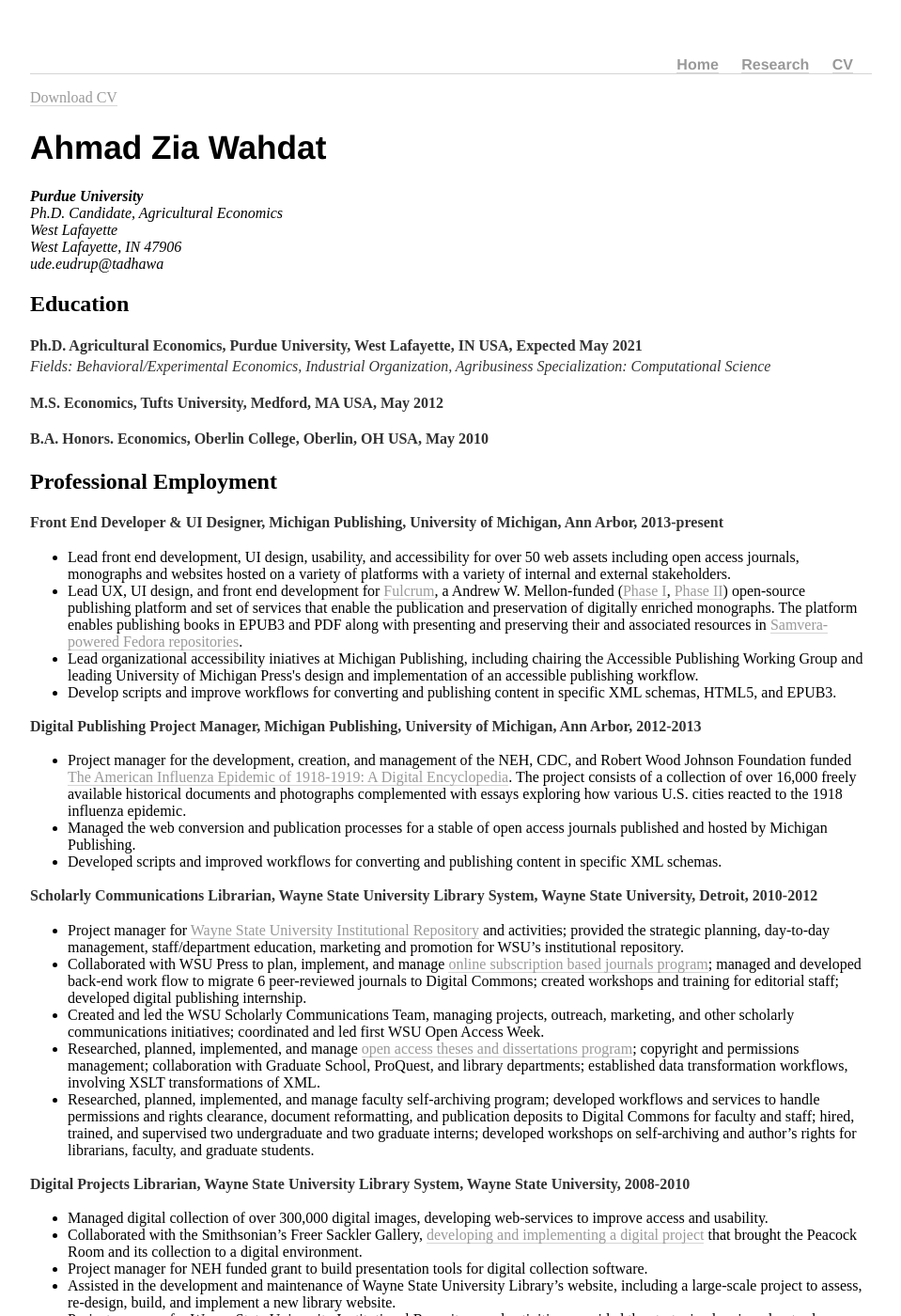
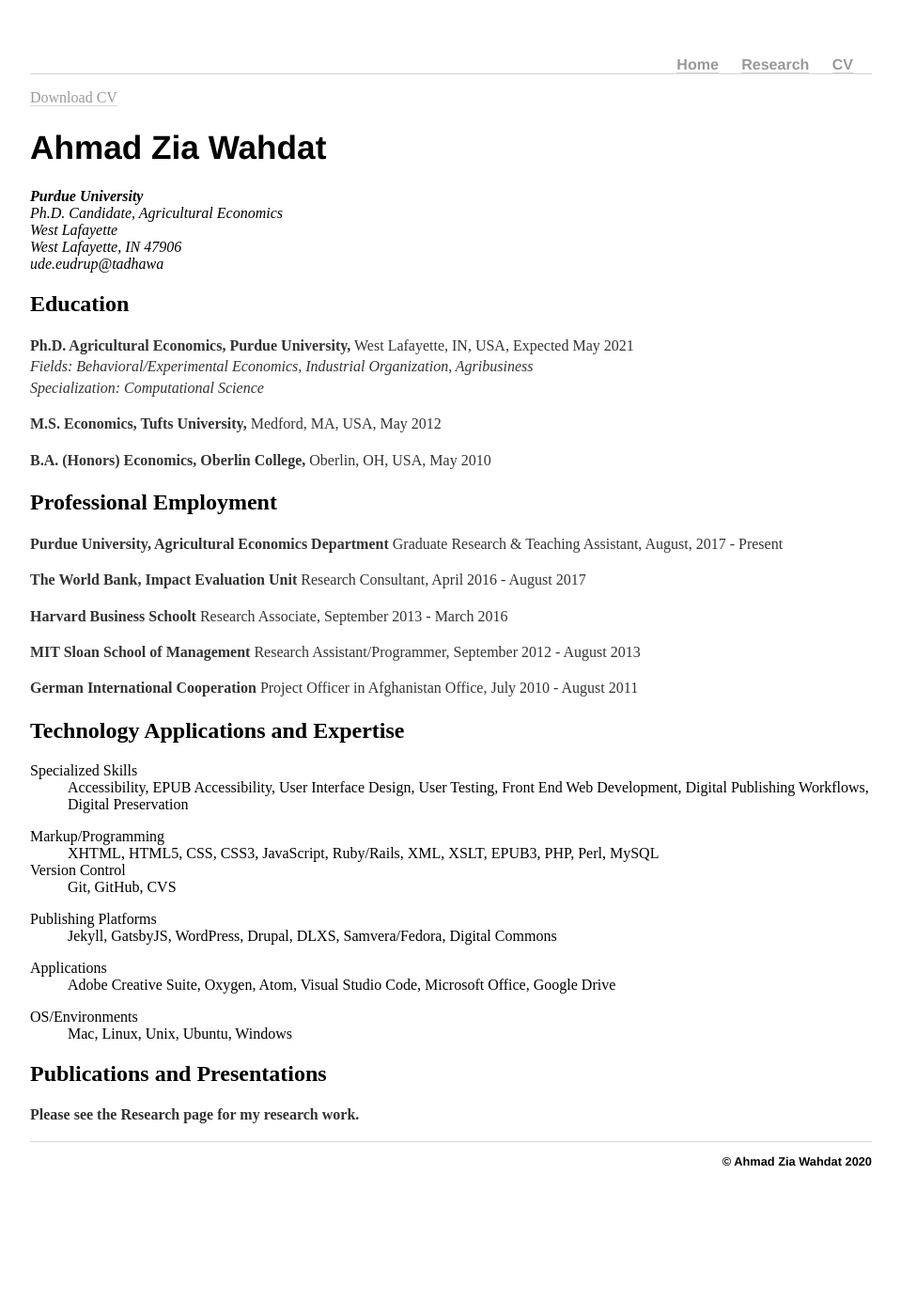
Before and after one commit to awahdat/webpage, a Jekyll site: the page built from cv/index.html, in a window 1280 px wide and 1400 px high. Shown: the whole window at 94% size, without its empty margins (160-1119 px from the left). Built offline with Jekyll 4.4.1, drawn with Linux system fonts in a browser that asks for light colours; some of the changed text lies outside the part shown.

Commit message:
Update index.html

```diff
--- a/cv/index.html
+++ b/cv/index.html
@@ -16,51 +16,26 @@ description: Current CV for Ahmad Zia Wahdat.
 				</div>
 
 				<h2>Education</h2>
-				<p><strong>Ph.D. Agricultural Economics, Purdue University, West Lafayette, IN USA, Expected May 2021</strong><br>
-				<em>Fields: Behavioral/Experimental Economics, Industrial Organization, Agribusiness</em>
-        <em>Specialization: Computational Science</em></p>
+				<p><strong>Ph.D. Agricultural Economics, Purdue University,</strong> West Lafayette, IN, USA, Expected May 2021<br>
+				<em>Fields: Behavioral/Experimental Economics, Industrial Organization, Agribusiness</em> <br>
+        			<em>Specialization: Computational Science</em></p>
 
-				<p><strong>M.S. Economics, Tufts University, Medford, MA USA, May 2012</strong></p>
+				<p><strong>M.S. Economics, Tufts University,</strong> Medford, MA, USA, May 2012</p>
 
-        <p><strong>B.A. Honors. Economics, Oberlin College, Oberlin, OH USA, May 2010</strong></p>
+        			<p><strong>B.A. (Honors) Economics, Oberlin College,</strong> Oberlin, OH, USA, May 2010</p>
 
 				<h2>Professional Employment</h2>
-				<p><strong>Front End Developer &amp; UI Designer, Michigan Publishing, University of Michigan, Ann Arbor, 2013-present</strong></p>
-				<ul>
-				<li>Lead front end development, UI design, usability, and accessibility for over 50 web assets including open access journals, monographs and websites hosted on a variety of platforms with a variety of internal and external stakeholders.</li>
-				<li>Lead UX, UI design, and front end development for <a href="https://fulcrum.org" title="Fulcrum website">Fulcrum</a>, a Andrew W. Mellon-funded (<a href=
-"https://mellon.org/grants/grants-database/grants/university-of-michigan/11500643/">Phase I</a>, <a href="https://mellon.org/grants/grants-database/grants/university-of-michigan/1710-04983/">Phase II</a>) open-source publishing platform and set of services that enable the publication and preservation of digitally enriched monographs. The platform enables publishing books in EPUB3 and PDF along with presenting and preserving their and associated resources in <a href="http://samvera.org/">Samvera-powered Fedora repositories</a>.</li>
-				<li>Lead organizational accessibility iniatives at Michigan Publishing, including chairing the Accessible Publishing Working Group and leading University of Michigan Press's design and implementation of an accessible publishing workflow.</li>
-				<li>Develop scripts and improve workflows for converting and publishing content in specific XML schemas, HTML5, and EPUB3.</li>
-				</ul>
+				<p><strong>Purdue University, Agricultural Economics Department</strong> Graduate Research &amp Teaching Assistant, August, 2017 - Present<br></p>
 
-				<p><strong>Digital Publishing Project Manager, Michigan Publishing, University of Michigan, Ann Arbor, 2012-2013</strong></p>
-				<ul>
-				<li>Project manager for the development, creation, and management of the NEH, CDC, and Robert Wood Johnson Foundation funded <a href="http://www.influenzaarchive.org" title="The American Influenza Epidemic of 1918-1919: A Digital Encyclopedia">The American Influenza Epidemic of 1918-1919: A Digital Encyclopedia</a>. The project consists of a collection of over 16,000 freely available historical documents and photographs complemented with essays exploring how various U.S. cities reacted to the 1918 influenza epidemic.</li>
-				<li>Managed the web conversion and publication processes for a stable of open access journals published and hosted by Michigan Publishing.</li>
-				<li>Developed scripts and improved workflows for converting and publishing content in specific XML schemas.</li>
-				</ul>
+				<p><strong>The World Bank, Impact Evaluation Unit</strong> Research Consultant, April 2016 - August 2017<br></p>
 
-				<p><strong>Scholarly Communications Librarian, Wayne State University Library System, Wayne State University, Detroit, 2010-2012</strong></p>
-				<ul>
-					<li>Project manager for <a href="http://digitalcommons.wayne.edu" title="DigitalCommons@WSU">Wayne State University Institutional Repository</a> and activities; provided the strategic planning, day-to-day management, staff/department education, marketing and promotion for WSU’s institutional repository.</li>
-					<li>Collaborated with WSU Press to plan, implement, and manage <a href="http://digitalcommons.wayne.edu/wsupress/" title="WSU Press Journals">online subscription based journals program</a>; managed and developed back-end work flow to migrate 6 peer-reviewed journals to Digital Commons; created workshops and training for editorial staff; developed digital publishing internship.</li>
-					<li>Created and led the WSU Scholarly Communications Team, managing projects, outreach, marketing, and other scholarly communications initiatives; coordinated and led first WSU Open Access Week.</li>
-					<li>Researched, planned, implemented, and manage <a href="http://digitalcommons.wayne.edu/etds/" title="ETDs@WSU">open access theses and dissertations program</a>; copyright and permissions management; collaboration with Graduate School, ProQuest, and library departments; established data transformation workflows, involving XSLT transformations of XML.</li>
-					<li>Researched, planned, implemented, and manage faculty self-archiving program; developed workflows and services to handle permissions and rights clearance, document reformatting, and publication deposits to Digital Commons for faculty and staff; hired, trained, and supervised two undergraduate and two graduate interns; developed workshops on self-archiving and author’s rights for librarians, faculty, and graduate students.</li>
-				</ul>
+				<p><strong>Harvard Business Schoolt</strong> Research Associate, September 2013 - March 2016<br></p>
 
-				<p><strong>Digital Projects Librarian, Wayne State University Library System, Wayne State University, 2008-2010</strong></p>
-				<ul>
-					<li>Managed digital collection of over 300,000 digital images, developing web-services to improve access and usability.</li>
-					<li>Collaborated with the Smithsonian’s Freer Sackler Gallery, <a href="http://peacockroom.wayne.edu/" title="Story of the Beautiful">developing and implementing a digital project</a> that brought the Peacock Room and its collection to a digital environment.</li>
-					<li>Project manager for NEH funded grant to build presentation tools for digital collection software.</li>
-					<li>Assisted in the development and maintenance of Wayne State University Library’s website, including a large-scale project to assess, re-design, build, and implement a new library website.</li>
-					<li>Project manager for Wayne State University Institutional Repository and activities; provided the strategic planning, day-to-day management, staff/department education, marketing and promotion for WSU’s institutional repository.</li>
-				</ul>
+				<p><strong>MIT Sloan School of Management</strong> Research Assistant/Programmer, September 2012 - August 2013<br></p>
 
-				<p><strong>Freelance Web Developer, 2005-present</strong></p>
-					<p>Providing small-scale web design, development, and consulting services for publishers, academic digital humanities projects, and other digital publishing ventures.</p>
+				<p><strong>German International Cooperation</strong> Project Officer in Afghanistan Office, July 2010 - August 2011<br></p>
+
+
 
 				<h2>Technology Applications and Expertise</h2>
 					<dl class="dl-horizontal">
```
